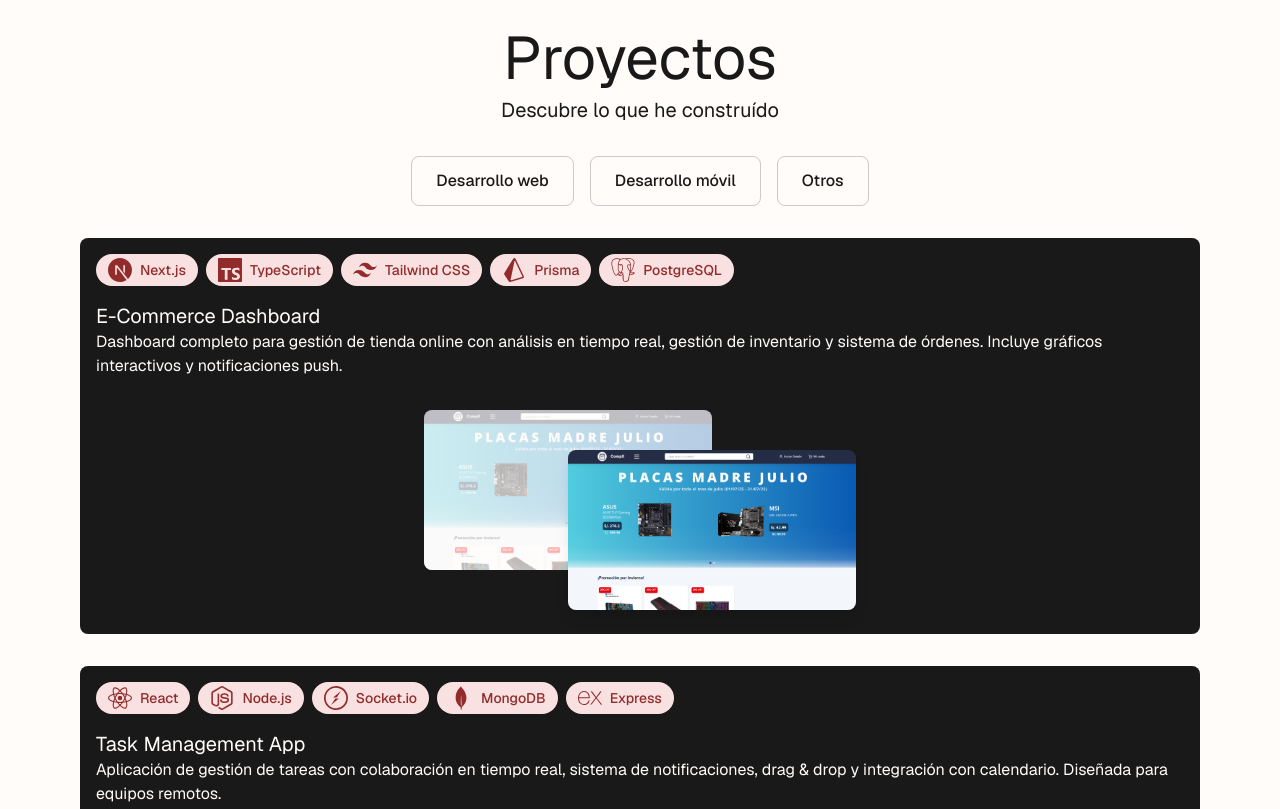
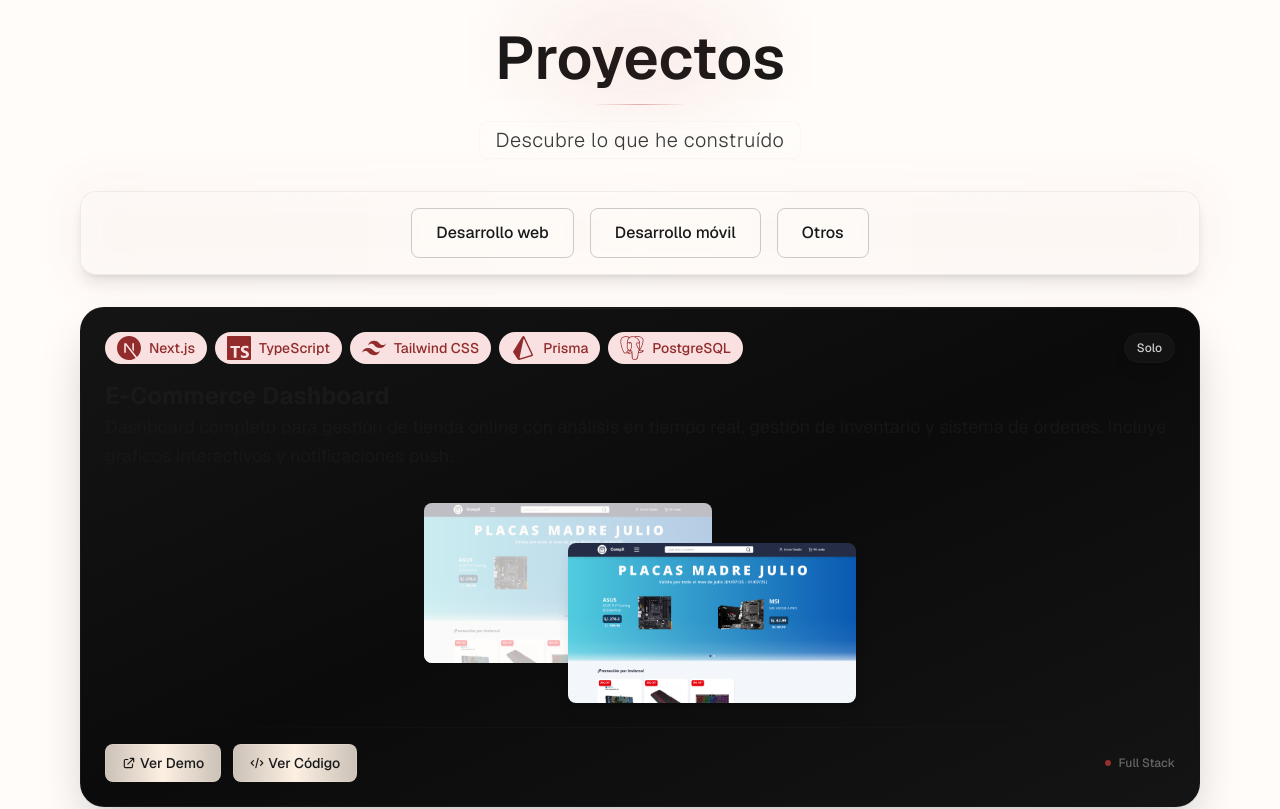
Before and after one commit to andremelzc/portafolio-2025, a Next.js app: page / in a window 1280 px wide. Shown: the part 940-1749 px from the top of the page. Built offline with nearby package versions, Linux system fonts and the light colour scheme.

Commit message:
Enhance ProjectCard and ProjectsSection with improved styling and functionality; add role badge, demo/code buttons, and glassmorphism effects

```diff
--- a/app/components/projects/ProjectCard.tsx
+++ b/app/components/projects/ProjectCard.tsx
@@ -1,7 +1,9 @@
 import React from "react";
 import Image from "next/image";
 import { ProjectCardProps } from "@/app/types/projects";
+import { HiOutlineExternalLink, HiOutlineCode } from "react-icons/hi";
 import TechTag from "@/app/components/ui/TechTag";
+import Button from "../ui/Button";
 
 export default function ProjectCard({
   project: {
@@ -16,35 +18,59 @@ export default function ProjectCard({
     category,
   },
 }: ProjectCardProps) {
+  return (
+    <div className="group relative">
+      <div className="relative bg-gradient-to-br from-midnight-800 via-midnight-900 to-midnight-800 border border-midnight-600/50 rounded-3xl shadow-2xl text-background flex flex-col w-full hover:shadow-3xl transition-all duration-300 overflow-hidden">
+        {/* Efectos internos sutiles */}
+        <div className="absolute inset-0 bg-gradient-to-br from-foreground/10 via-transparent to-foreground/5 rounded-3xl pointer-events-none" />
+        <div className="absolute top-0 left-0 right-0 h-px bg-gradient-to-r from-transparent via-midnight-500/40 to-transparent" />
 
-  return (
-    <div className="bg-foreground rounded-lg text-background flex flex-col w-full">
-      {/* Tecnologías siempre arriba */}
-      <div className="relative flex gap-2 p-4 flex-wrap">
-        {(featured ? technologies : technologies.slice(0, 3)).map((tech) => (
+        {/* Header */}
+        <div className="relative flex justify-between items-center p-6 pb-4">
+          {/* Tecnologías */}
+          <div className="flex gap-2 flex-wrap">
+            {(featured ? technologies : technologies.slice(0, 3)).map(
+              (tech) => (
                 <TechTag key={tech} tech={tech} variant="badge" />
-        ))}
+              )
+            )}
             {!featured && technologies.length > 3 && (
-          <div className="absolute top-4 right-4 bg-cherry-100 text-cherry-600 text-xs font-medium px-2 py-1 rounded-full border border-cherry-200">
+              <div className="bg-midnight-700/60 backdrop-blur-sm text-midnight-200 text-xs font-medium px-3 py-1.5 rounded-full border border-midnight-600/50">
                 +{technologies.length - 3}
               </div>
             )}
           </div>
+          {/* Role Badge */}
+          <div className="bg-midnight-700/60 backdrop-blur-sm border border-midnight-600/50 text-midnight-200 text-xs font-medium px-3 py-1.5 rounded-full shadow-lg">
+            Solo {/* Cambiar por {role} cuando tengas la prop */}
+          </div>
+        </div>
 
         {/* Texto siempre en la misma posición */}
-      <div className="px-4 text-left">
-        <h3 className="text-xl">{title}</h3>
-        <p className={`${featured ? 'text-md' : 'text-sm opacity-80'}`}>{description}</p>
+        <div className="px-6 text-left">
+          <h3 className="text-2xl font-bold text-foreground">{title}</h3>
+          <p
+            className={`${
+              featured ? "text-lg" : "text-base opacity-80"
+            } leading-relaxed text-foreground/80`}
+          >
+            {description}
+          </p>
         </div>
 
         {/* Contenedor de imágenes - misma estructura, diferente intensidad */}
-      <div className={`flex justify-center items-center ${featured ? 'p-8 pb-16' : 'p-4 pb-8'}`}>
-        <div className={`relative ${featured ? 'w-72 h-40' : 'w-64 h-32'}`}>
-
+        <div
+          className={`flex justify-center items-center ${
+            featured ? "p-8 pb-16" : "p-4 pb-8"
+          }`}
+        >
+          <div className={`relative ${featured ? "w-72 h-40" : "w-64 h-32"}`}>
             {/* Imagen principal - siempre presente */}
-          <div className={`absolute top-0 w-full h-full hover:scale-105 transition-transform duration-300 ${
-            featured ? 'transform -translate-x-1/4' : ''
-          }`}>
+            <div
+              className={`absolute top-0 w-full h-full hover:scale-105 transition-transform duration-300 ${
+                featured ? "transform -translate-x-1/4" : ""
+              }`}
+            >
               <Image
                 src="/test.png"
                 alt="Imagen principal"
@@ -70,6 +96,44 @@ export default function ProjectCard({
             )}
           </div>
         </div>
+        {/* Footer */}
+        <div className="relative px-6 pb-6">
+          {/* Separador */}
+          <div className="h-px bg-gradient-to-r from-transparent via-midnight-600/40 to-transparent mb-4" />
+          {/* Botones e Indicador */}
+          <div className="flex justify-between items-center">
+            {/* Botones a la izquierda */}
+            <div className="flex gap-3">
+              {demoUrl && (
+                <Button
+                  variant="secondary"
+                  size="sm"
+                  icon={<HiOutlineExternalLink />}
+                  iconPosition="left"
+                >
+                  Ver Demo
+                </Button>
+              )}
+              {codeUrl && (
+                <Button
+                  variant="secondary"
+                  size="sm"
+                  icon={<HiOutlineCode />}
+                  iconPosition="left"
+                >
+                  Ver Código
+                </Button>
+              )}
+            </div>
+
+            {/* Indicador de role a la derecha */}
+            <div className="flex items-center gap-2 text-xs text-midnight-400">
+              <div className="w-1.5 h-1.5 bg-accent rounded-full animate-pulse" />
+              <span className="font-medium">{category}</span>
+            </div>
+          </div>
+        </div>
+      </div>
     </div>
   );
 }
--- a/app/components/sections/HomeSection.tsx
+++ b/app/components/sections/HomeSection.tsx
@@ -65,7 +65,7 @@ export default function HomeSection() {
                 en la Universidad Nacional Mayor de San Marcos, especializado en
                 el desarrollo de aplicaciones web modernas.
               </p>
-              <div className="mt-4 h-px w-16 bg-accent/30 mx-auto" />
+              <div className="h-px w-24 bg-gradient-to-r from-transparent via-accent/40 to-transparent mx-auto mt-4" />
               <p className="mt-4 text-foreground/70">
                 Enfocado en crear impacto a través de la tecnología y participar
                 en proyectos innovadores.
--- a/app/components/sections/ProjectsSection.tsx
+++ b/app/components/sections/ProjectsSection.tsx
@@ -8,14 +8,39 @@ export default function ProjectsSection() {
     <section id="proyectos">
       <div className="flex flex-col gap-16 text-center items-center">
         <div className="flex flex-col gap-8">
-          <div className="flex flex-col gap-2 ">
-            <h1 className="text-6xl">Proyectos</h1>
-            <h2 className="text-xl">Descubre lo que he construído</h2>
+          <div className="relative flex flex-col gap-4">
+            {/* Resplandor detrás del título */}
+            <div className="absolute -top-4 left-1/2 transform -translate-x-1/2 w-80 h-20 bg-gradient-to-r from-transparent via-accent/15 to-transparent blur-2xl opacity-80" />
+            {/* Título */}
+            <h1 className="text-6xl font-semibold">Proyectos</h1>
+            {/* Divisor */}
+            <div className="h-px w-24 bg-gradient-to-r from-transparent via-accent/40 to-transparent mx-auto" />
+            {/* Subtítulo con efecto de cristal de fondo */}
+            <div className="relative inline-block mx-auto">
+              <div className="absolute -inset-2 bg-gradient-to-r from-transparent via-background/20 to-transparent rounded-lg blur-sm" />
+              <h2 className="relative text-xl text-foreground/85 font-light tracking-wide px-4 py-1 backdrop-blur-sm bg-background/10 rounded-lg border border-border/5">
+                Descubre lo que he construído
+              </h2>
+            </div>
           </div>
-          <div className="flex gap-4 justify-center">
-            <Button variant="outline">Desarrollo web</Button>
-            <Button variant="outline">Desarrollo móvil</Button>
-            <Button variant="outline">Otros</Button>
+          {/* Filtros con glassmorphism sutil */}
+          <div className="relative">
+            {/* Resplandor de fondo para los filtros */}
+            <div className="absolute -inset-3 bg-gradient-to-r from-accent/5 via-cherry-300/5 to-accent/5 rounded-2xl blur-xl opacity-70" />
+
+            <div className="relative backdrop-blur-md bg-background/20 border border-border/15 rounded-2xl p-4 shadow-lg hover:shadow-xl transition-all duration-300 group">
+              {/* Borde superior brillante */}
+              <div className="absolute top-0 left-6 right-6 h-px bg-gradient-to-r from-transparent via-white/25 to-transparent opacity-60" />
+
+              {/* Efecto hover sutil */}
+              <div className="absolute inset-0 rounded-2xl bg-gradient-to-r from-white/0 via-white/5 to-white/0 opacity-0 group-hover:opacity-100 transition-opacity duration-500" />
+
+              <div className="relative flex gap-4 justify-center">
+                <Button variant="outline">Desarrollo web</Button>
+                <Button variant="outline">Desarrollo móvil</Button>
+                <Button variant="outline">Otros</Button>
+              </div>
+            </div>
           </div>
           <ProjectGrid projects={sampleProjects} />
         </div>
```
Lines whose indentation alone changed are shown as unchanged.
